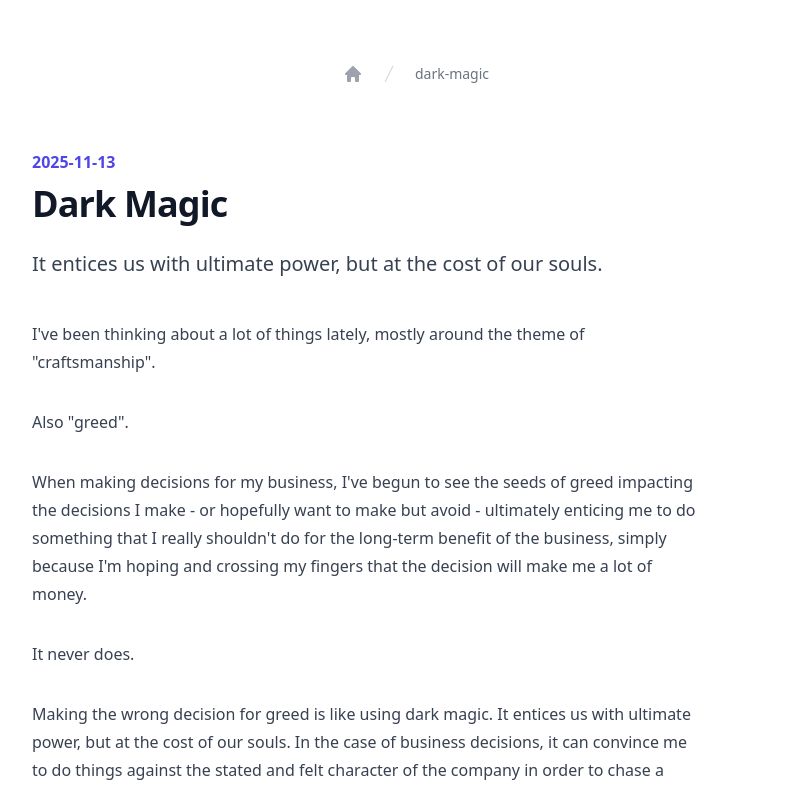
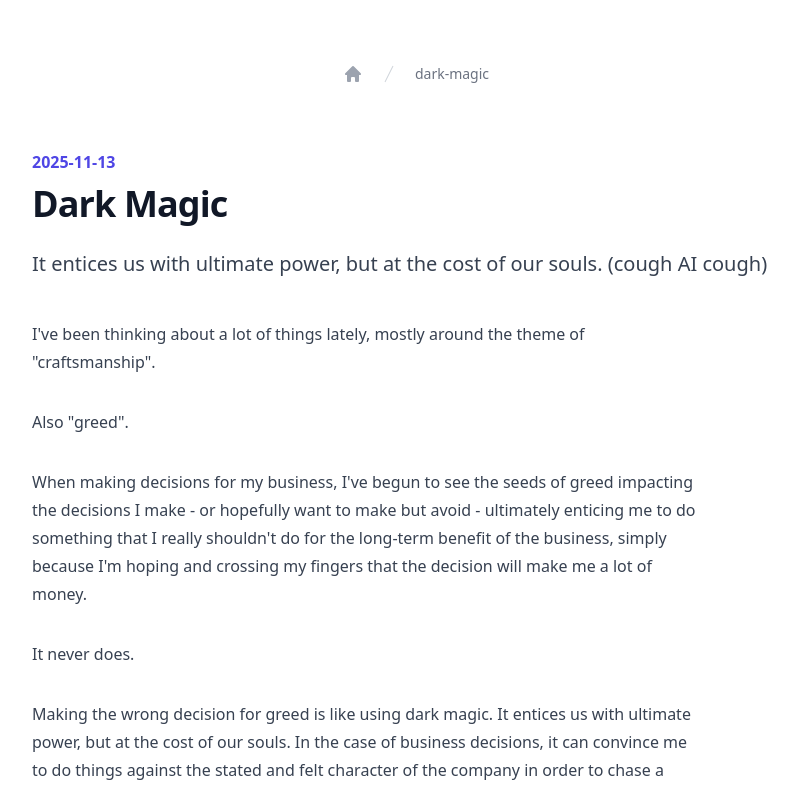
Before and after one commit to Burwin/blog, a Nuxt app: page /posts/dark-magic in a window 1280 px wide. Shown: the top 790 px of the page, without its empty margins (224-1022 px from the left). Built offline with nearby package versions, Linux system fonts and the light colour scheme.

Commit message:
update excerpt

```diff
--- a/pages/posts/dark-magic.vue
+++ b/pages/posts/dark-magic.vue
@@ -2,7 +2,7 @@
 const post = {
   date: "2025-11-13",
   title: "Dark Magic",
-  excerpt: "It entices us with ultimate power, but at the cost of our souls.",
+  excerpt: "It entices us with ultimate power, but at the cost of our souls. (cough AI cough)",
 };
 </script>
 
```
